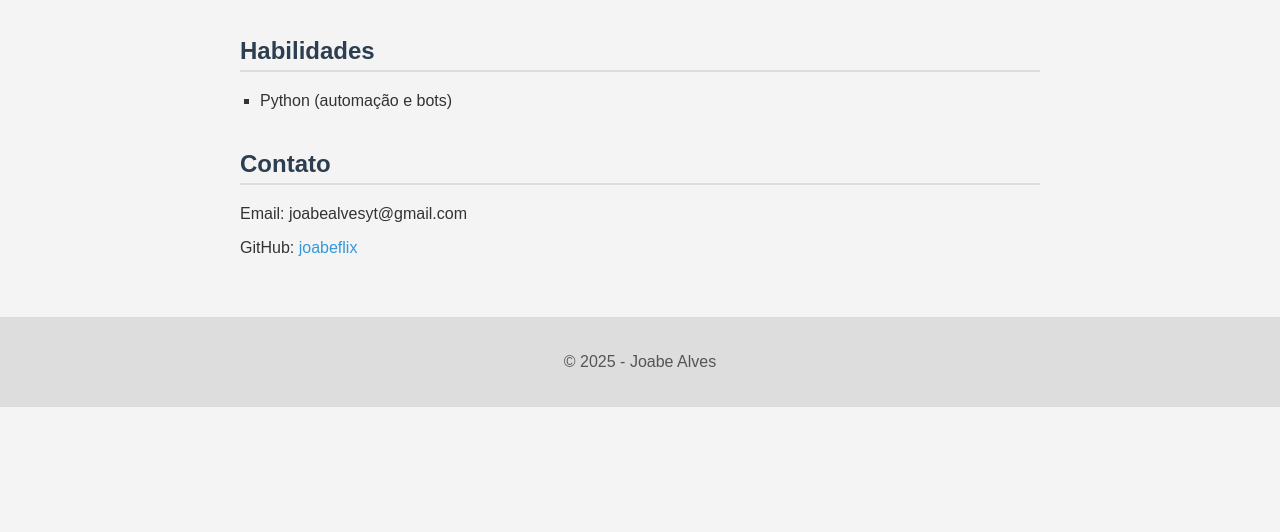
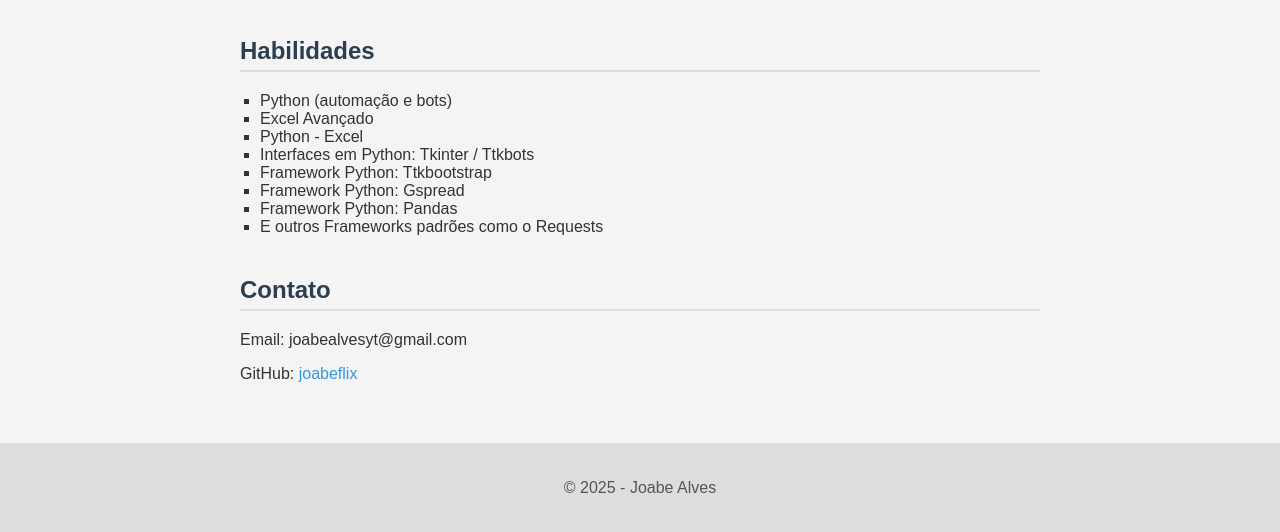
Before and after one commit to Joabeflix/sobre_mim, a plain HTML site: page index.html in a window 1280 px wide. Shown: the part 308-840 px from the top of the page. Before the commit the page ends 800 px from the top, so only its background shows below. Drawn offline with Linux system fonts and the light colour scheme.

Commit message:
Update index.html

```diff
--- a/index.html
+++ b/index.html
@@ -22,6 +22,14 @@
             <h2>Habilidades</h2>
             <ul>
                 <li>Python (automação e bots)</li>
+                <li>Excel Avançado</li>
+                <li>Python - Excel</li>
+                <li>Interfaces em Python: Tkinter / Ttkbots </li>
+                <li>Framework Python: Ttkbootstrap </li>
+                <li>Framework Python: Gspread </li>
+                <li>Framework Python: Pandas </li>
+                <li>E outros Frameworks padrões como o Requests</li>
+
             </ul>
         </section>
 
```
